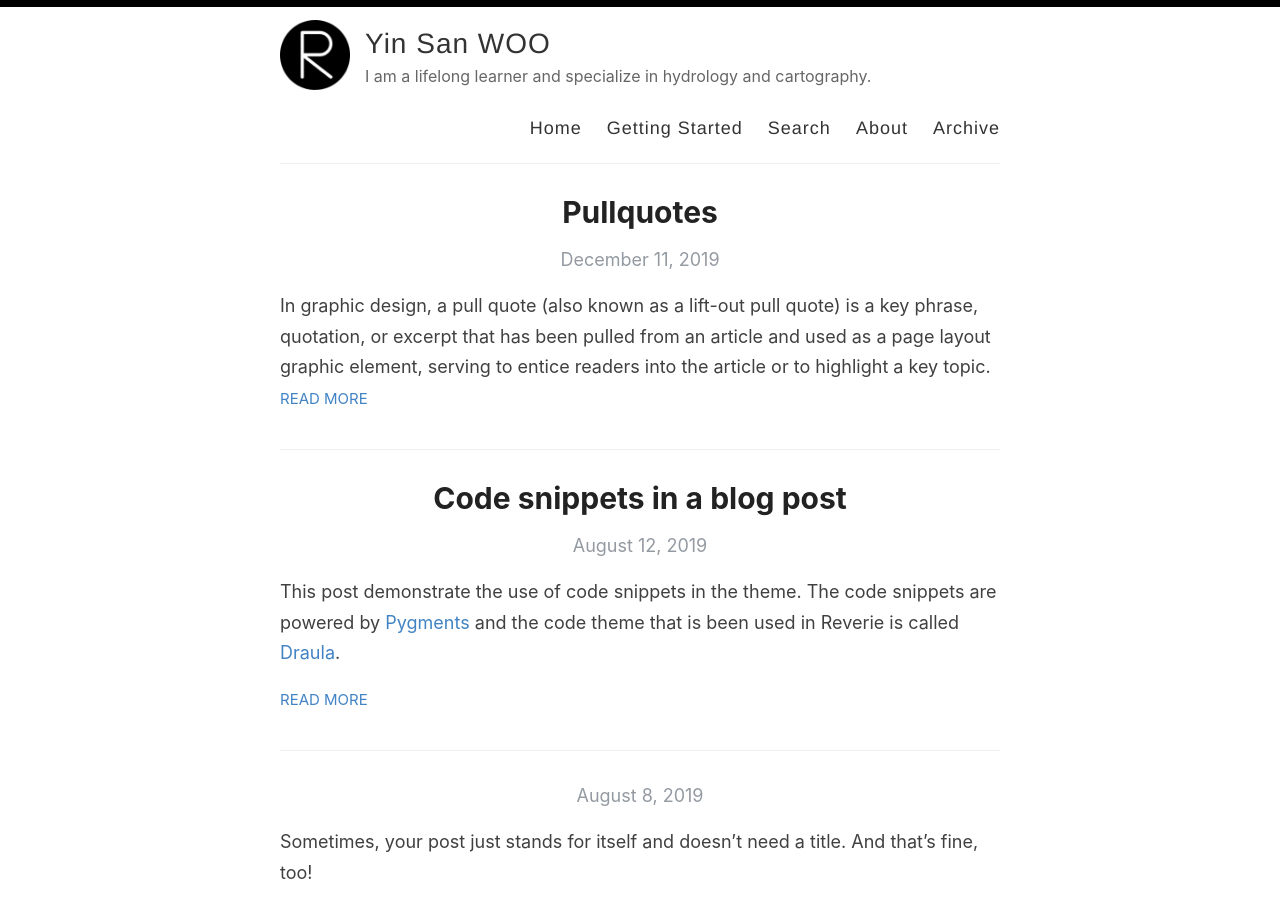
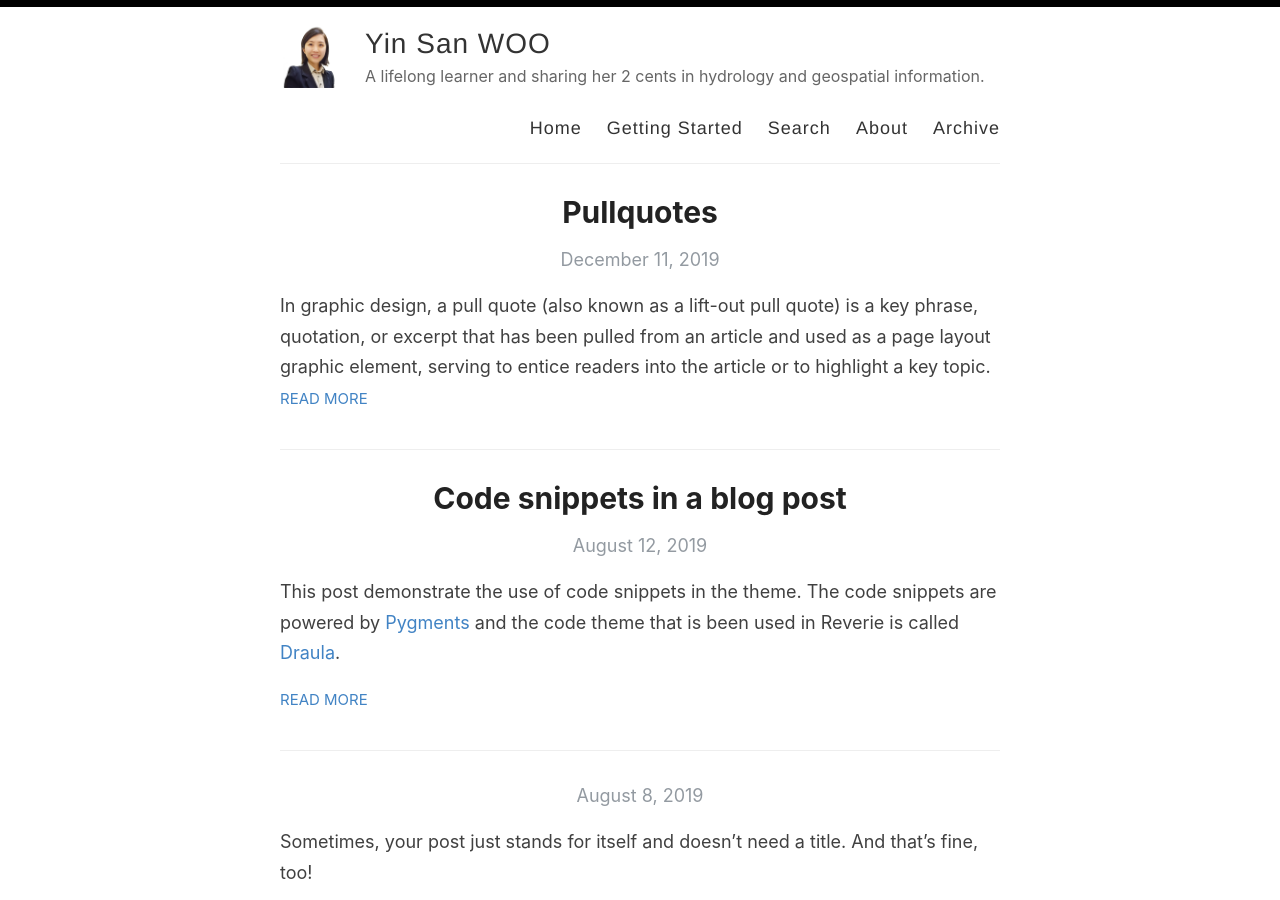
Before and after one commit to yinsanwoo/yinsanwoo.github.io, a Jekyll site: the page built from index.html, in a window 1280 px wide and 900 px high. Built offline with Jekyll 4.4.1, drawn with Linux system fonts in a browser that asks for light colours; the list of posts is cut into pages by our own code.

Commit message:
Update _config.yml

```diff
--- a/_config.yml
+++ b/_config.yml
@@ -9,10 +9,10 @@ name: Yin San WOO
 author: yswoo
 
 # Short bio or description (displayed in the header)
-description: I am a lifelong learner and specialize in hydrology and cartography.
+description: A lifelong learner and sharing her 2 cents in hydrology and geospatial information.
 
 # URL of your avatar or profile pic (you could use your GitHub profile pic)
-avatar: /images/reverie.png
+avatar: /images/wys_avatar.jpg
 
 #
 # Flags below are optional
```
